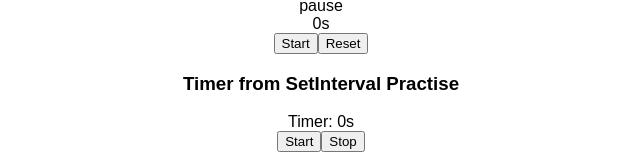
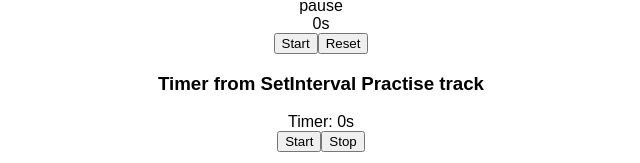
Before and after one commit to johnnysan173/TimerPractise, a React (Create React App) app: page / in a window 1280 px wide. Shown: the part 270-433 px from the top of the page, without its empty margins (319-959 px from the left). Built offline with nearby package versions, Linux system fonts and the light colour scheme.

Commit message:
Add track in 3rd tag

```diff
--- a/src/App.js
+++ b/src/App.js
@@ -11,7 +11,7 @@ export default function App() {
       <Timer />
       <h3>Timer from Handon track</h3>
       <Timer2 />
-      <h3>Timer from SetInterval Practise</h3>
+      <h3>Timer from SetInterval Practise track</h3>
       <Timer3 />
     </div>
   );
```
